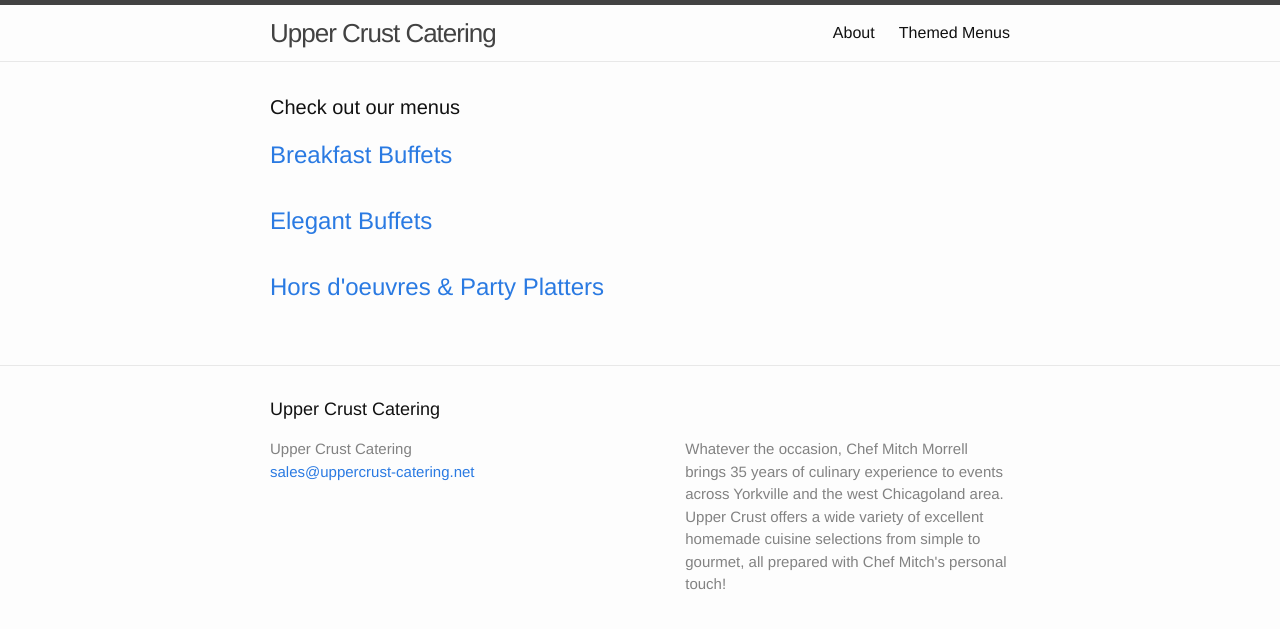
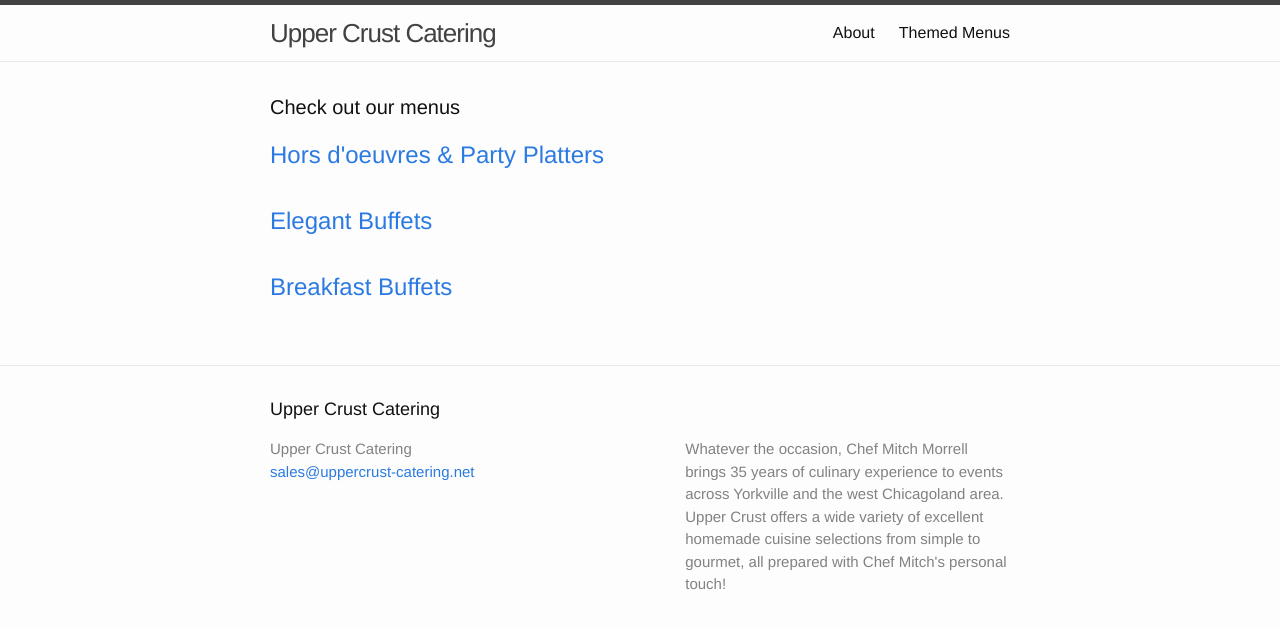
Before and after one commit to kmorrell27/UpperCrustCatering, a Jekyll site: the page built from menus.html, in a window 1280 px wide. Shown: the top 629 px of the page. Built offline with Jekyll 4.4.1, drawn with Linux system fonts in a browser that asks for light colours.

Commit message:
Fixing the menu page

```diff
--- a/menus.html
+++ b/menus.html
@@ -8,11 +8,11 @@
   <h1 class="page-heading">Check out our menus</h1>
 
   <ul class="post-list">
-    {% assign menus = site.menus | sort: 'title' %}
+    {% assign menus = site.menus | sort: 'order-by' %}
     {% for menu in menus %}
       <li>
         <h2>
-          <a class="post-link" href="{{ site.baseurl }}/menus/{{ menu.name }}">{{ menu.title }}</a>
+          <a class="post-link" href="{{ site.baseurl }}{{ menu.url }}">{{ menu.title }}</a>
         </h2>
       </li>
     {% endfor %}
```
Also changed, not shown: _menus/breakfast-buffets.md (+1 -0 lines), _menus/elegant-buffets.md (+1 -0 lines), _menus/hors-doeuvres.md (+1 -0 lines).
